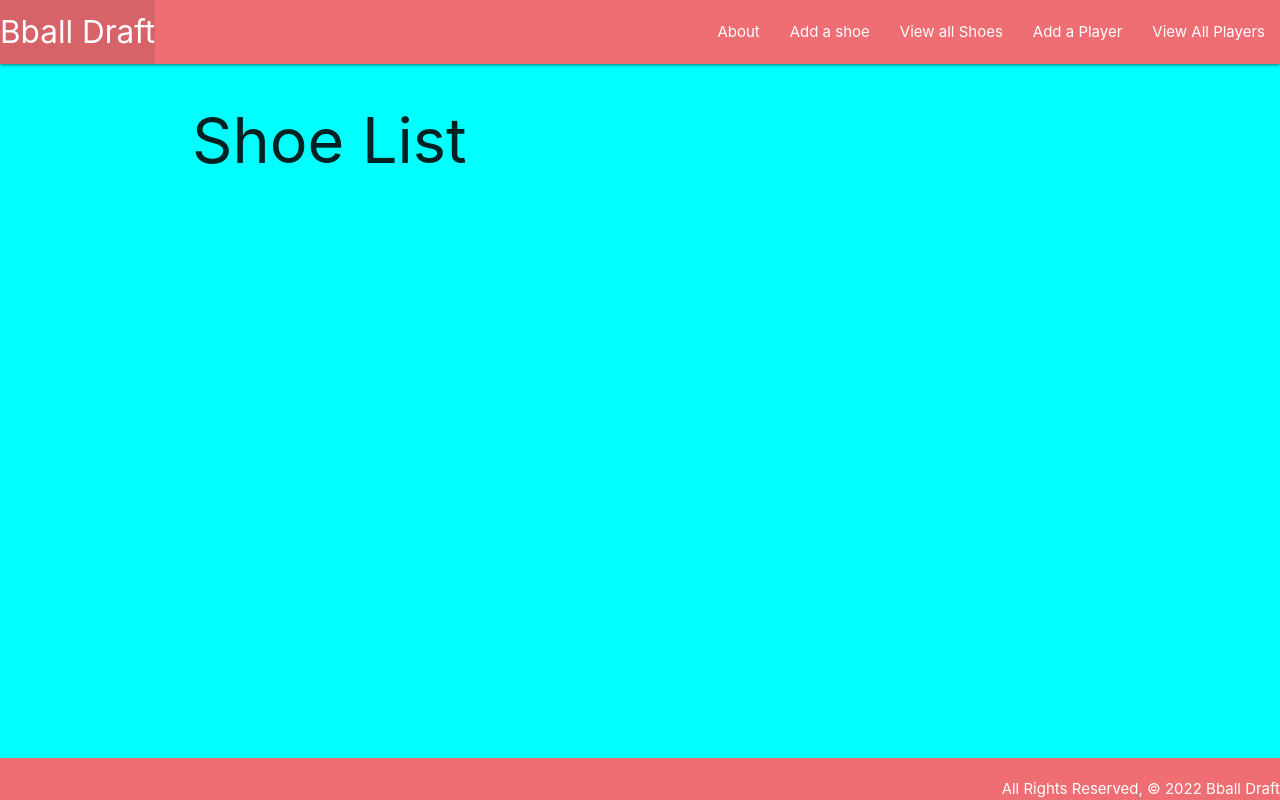
After one commit to danzoboyo10/basketball-draft-project, a Django app: page /shoes/ in a window 1280 px wide. The commit adds this page. Run offline with Django 4.2, Linux system fonts and the light colour scheme; data that the repository does not hold is empty.

Commit message:
wip: many to many relationship w shoes and players, still debuggin

```diff
--- a/main_app/admin.py
+++ b/main_app/admin.py
@@ -1,7 +1,9 @@
 from django.contrib import admin
 
-from .models import Games, Player
+from .models import Games, Player, Shoes
 
 admin.site.register(Player)
 
 admin.site.register(Games)
+
+admin.site.register(Shoes)
--- a/main_app/templates/base.html
+++ b/main_app/templates/base.html
@@ -23,6 +23,8 @@
           </ul>
           <ul class="right">
             <li><a href="{% url 'about' %}">About</a></li>
+            <li><a href="{% url 'shoes_create' %}">Add a shoe</a></li>
+            <li><a href="{% url 'shoes_index' %}">View all Shoes</a></li>
             <li><a href="{% url 'players_create' %}">Add a Player</a></li>
             <li><a href="{% url 'index' %}">View All Players</a></li>
 
--- /dev/null
+++ b/main_app/templates/shoes/index.html
@@ -0,0 +1,17 @@
+{% extends 'base.html' %} {% block content %}
+
+<h1>Shoe List</h1>
+
+{% for shoe in object_list %}
+<div class="card">
+  <a href="{% url 'shoes_detail' shoe.id %}">
+    <div class="card-content">
+      <span class="card-title"
+        >A
+        <span class="{{shoe.size}}">{{shoe.size}}</span> {{shoe.name}}</span
+      >
+    </div>
+  </a>
+</div>
+
+{% endfor %} {% endblock%}
--- a/main_app/urls.py
+++ b/main_app/urls.py
@@ -10,7 +10,13 @@ urlpatterns = [
     path('players/<int:pk>/update/', views.PlayerUpdate.as_view(), name='players_update'),
     path('players/<int:pk>/delete/', views.PlayerDelete.as_view(), name='players_delete'),
     path('players/<int:player_id>/add_game/', views.add_game, name='add_game'),
-
+    path('players/<int:player_id>/assoc_shoe/<int:shoe_id>/', views.assoc_shoe, name='assoc_shoe'),
+    path('players/<int:player_id>/assoc_shoe/<int:shoe_id>/delete/', views.assoc_shoe, name='assoc_shoe_delete'),
+    path('shoes/', views.ShoeList.as_view(), name='shoes_index'),
+    path('shoes/<int:pk>/', views.ShoeDetail.as_view(), name='shoes_detail'),
+    path('shoes/create/', views.ShoeCreate.as_view(), name='shoes_create'),
+    path('shoes/<int:pk/update/', views.ShoeUpdate.as_view(), name='shoes_update'),
+    path('shoes/<int:pk/delete/', views.ShoeDelete.as_view(), name='shoes_delete'),
 
 
 ]
--- a/main_app/views.py
+++ b/main_app/views.py
@@ -1,8 +1,12 @@
-from django.shortcuts import redirect, render, redirect
+from django.shortcuts import redirect, render
 from main_app.forms import GamesForm
-from .models import Player
+from .models import Player, Shoes
 from main_app.forms import GamesForm
 from django.views.generic.edit import CreateView, UpdateView, DeleteView
+from django.views.generic import ListView
+from django.views.generic.detail import DetailView
+
+
 
 
 
@@ -24,6 +28,28 @@ def players_detail(request, player_id):
     'player': player, 'games_form': games_form,
     })
 
+def add_game(request, player_id):
+  form = GamesForm(request.POST)
+  if form.is_valid():
+    new_game = form.save(commit=False)
+    new_game.player_id = player_id
+    new_game.save()
+  return redirect('detail', player_id=player_id)
+
+
+
+def assoc_shoe(request, player_id, shoe_id):
+  Player.objects.get(id=player_id).shoes.add(shoe_id)
+  return redirect('detail', player_id=player_id)
+
+def assoc_shoe_delete(request, player_id, shoe_id):
+  Player.objects.get(id=player_id).shoes.remove(shoe_id)
+  return redirect('detail', player_id=player_id)
+
+
+
+
+
 class PlayerCreate(CreateView):
   model = Player
   fields = '__all__'
@@ -39,10 +65,25 @@ class PlayerDelete(DeleteView):
   fields = '__all__'
   success_url = '/players/'
 
-def add_game(request, player_id):
-  form = GamesForm(request.POST)
-  if form.is_valid():
-    new_game = form.save(commit=False)
-    new_game.player_id = player_id
-    new_game.save()
-  return redirect('detail', player_id=player_id)
+class ShoeList(ListView):
+  model = Shoes
+  template_name = 'shoes/index.html'
+
+
+class ShoeDetail(DetailView):
+  model = Shoes
+  template_name = 'shoes/detail.html'
+
+class ShoeCreate (CreateView):
+  model = Shoes
+  fields = '__all__'
+  template_name = 'shoes/index.html'
+
+
+class ShoeUpdate(UpdateView):
+  model = Shoes
+  fields = ['name', 'size']
+
+class ShoeDelete(DeleteView):
+  model = Shoes
+  success_url = '/shoes/'
```
Also changed, not shown: main_app/models.py (+16 -0 lines), main_app/templates/main_app/shoe_form.html (added, +22 -0 lines), main_app/templates/shoes/detail.html (added, +21 -0 lines), main_app/migrations/0006_shoes_player_shoes.py (added), 1 other file.
